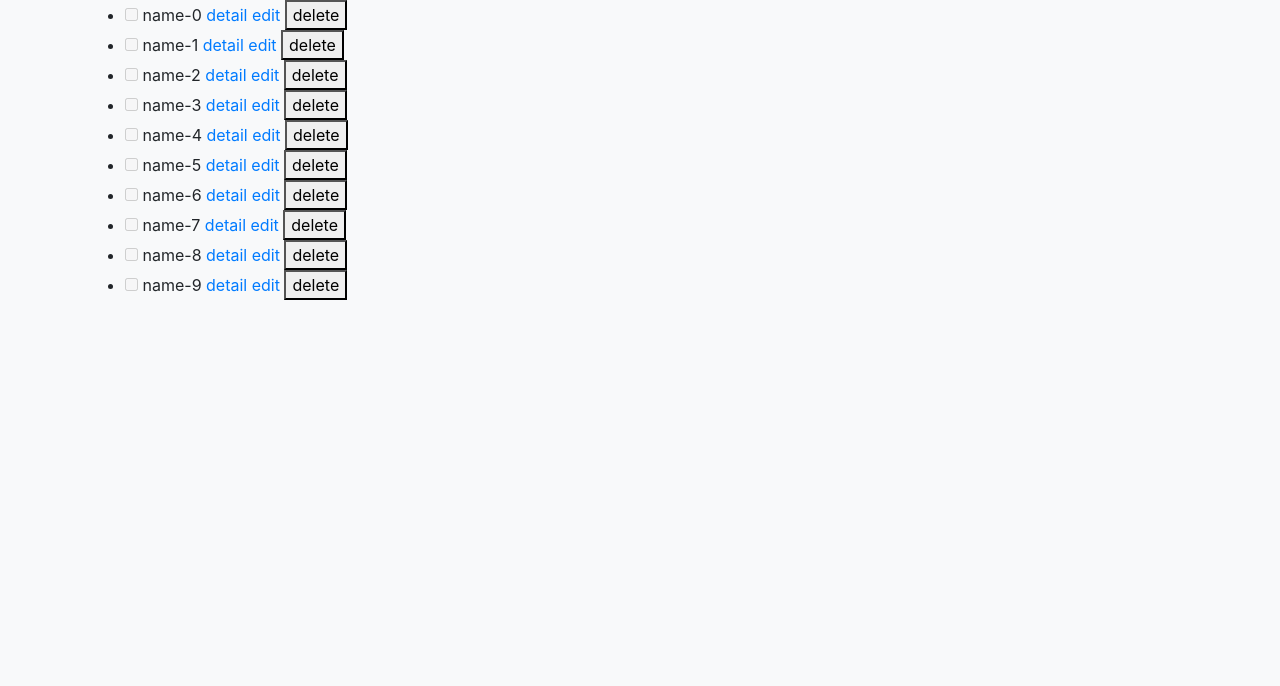
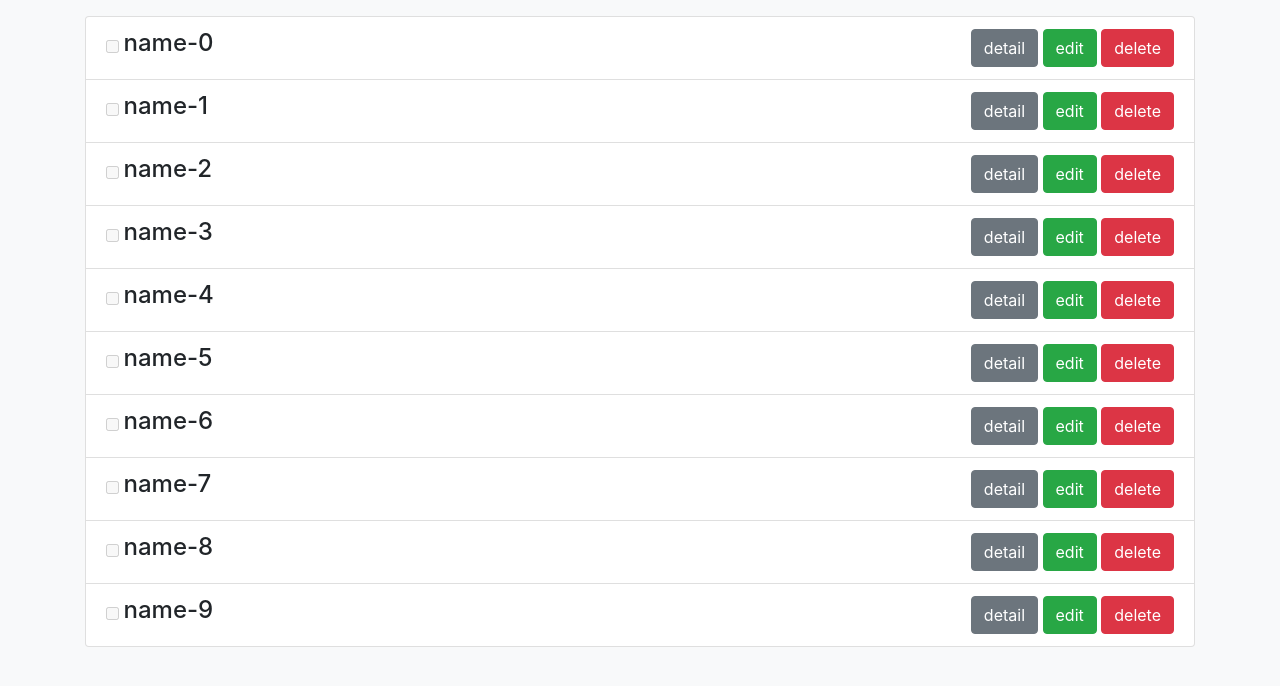
Before and after one commit to Chia-HuiHsueh/todo-list, a Node server app: page / in a window 1280 px wide. Shown: the part 56-742 px from the top of the page. Run offline with Node 20, Linux system fonts and the light colour scheme; data comes from the database, SQL or seed files in the repository; some libraries are stand-ins or nearby versions.

Commit message:
feat: modify index page ui

```diff
--- a/views/index.hbs
+++ b/views/index.hbs
@@ -1,14 +1,23 @@
-<ul>
+<ul class="list-group">
   {{#each todos}}
-  <li>
-    <input type="checkbox" name="isDone" {{#if this.isDone }} checked {{/if}} disabled>
-    {{this.name}}
-    <a href="./todos/{{ this._id }}">detail</a>
-    <a href="./todos/{{ this._id }}/edit">edit</a>
-    {{!-- 因 form 會自動換行，所以要加上 style="display: inline --}}
-    <form action="./todos/{{ this._id }}?_method=DELETE" method="POST" style="display: inline;">
-      <button type="submit">delete</button>
-    </form>
+  <li class="list-group-item">
+    <div class="row">
+      <div class="col-auto mr-auto">
+        <input style="vertical-align:middle" type="checkbox" name="isDone" {{#if this.isDone }} checked {{/if}}
+          disabled>
+        <h4 style="display: inline;">
+          {{this.name}}
+        </h4>
+      </div>
+      <div class="col-auto">
+        <a class="btn btn-secondary" href="./todos/{{ this._id }}">detail</a>
+        <a class="btn btn-success" href="./todos/{{ this._id }}/edit">edit</a>
+        {{!-- 因 form 會自動換行，所以要加上 style="display: inline --}}
+        <form action="./todos/{{ this._id }}?_method=DELETE" method="POST" style="display: inline;">
+          <button type="submit" class="btn btn-danger">delete</button>
+        </form>
+      </div>
+    </div>
   </li>
   {{/each}}
 </ul>
--- a/views/layouts/main.hbs
+++ b/views/layouts/main.hbs
@@ -18,7 +18,7 @@
     </nav>
   </header>
   <main>
-    <div class="container">
+    <div class="container mt-3">
       {{{ body }}}
     </div>
   </main>
```
